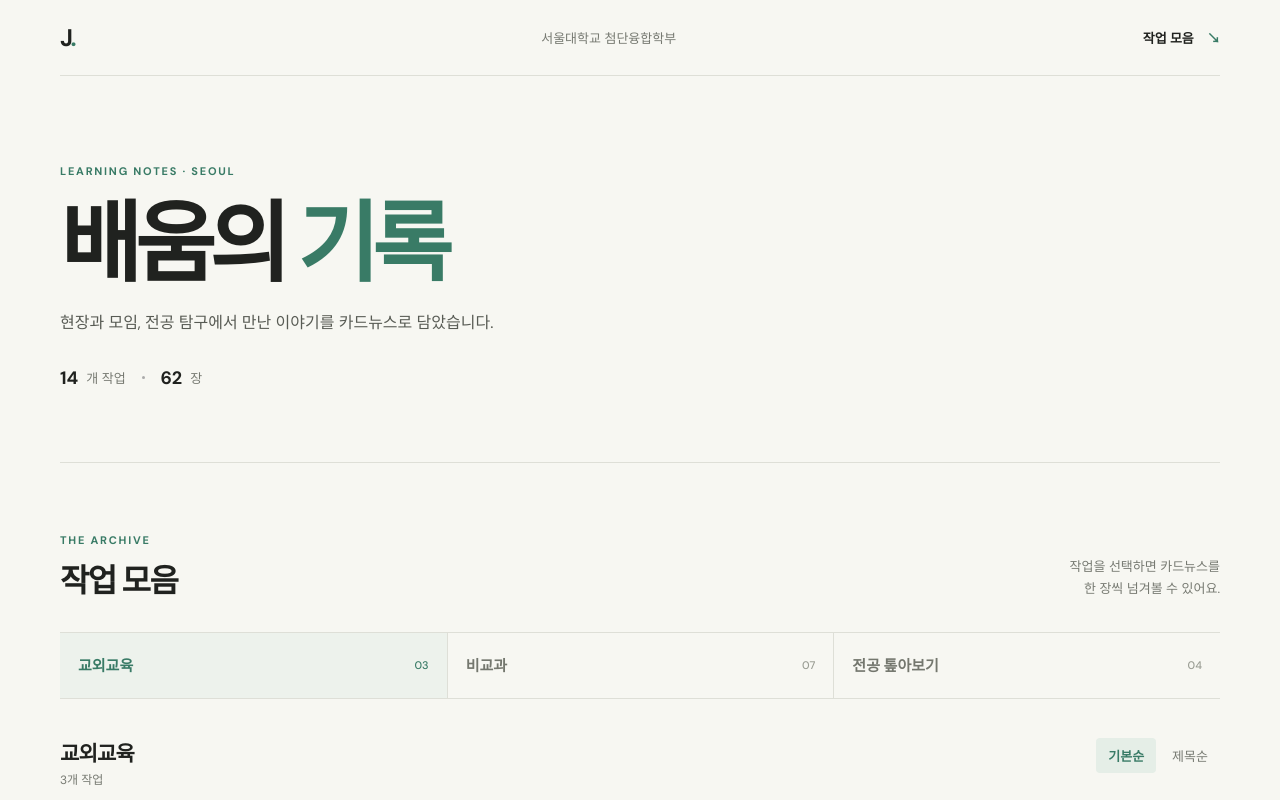
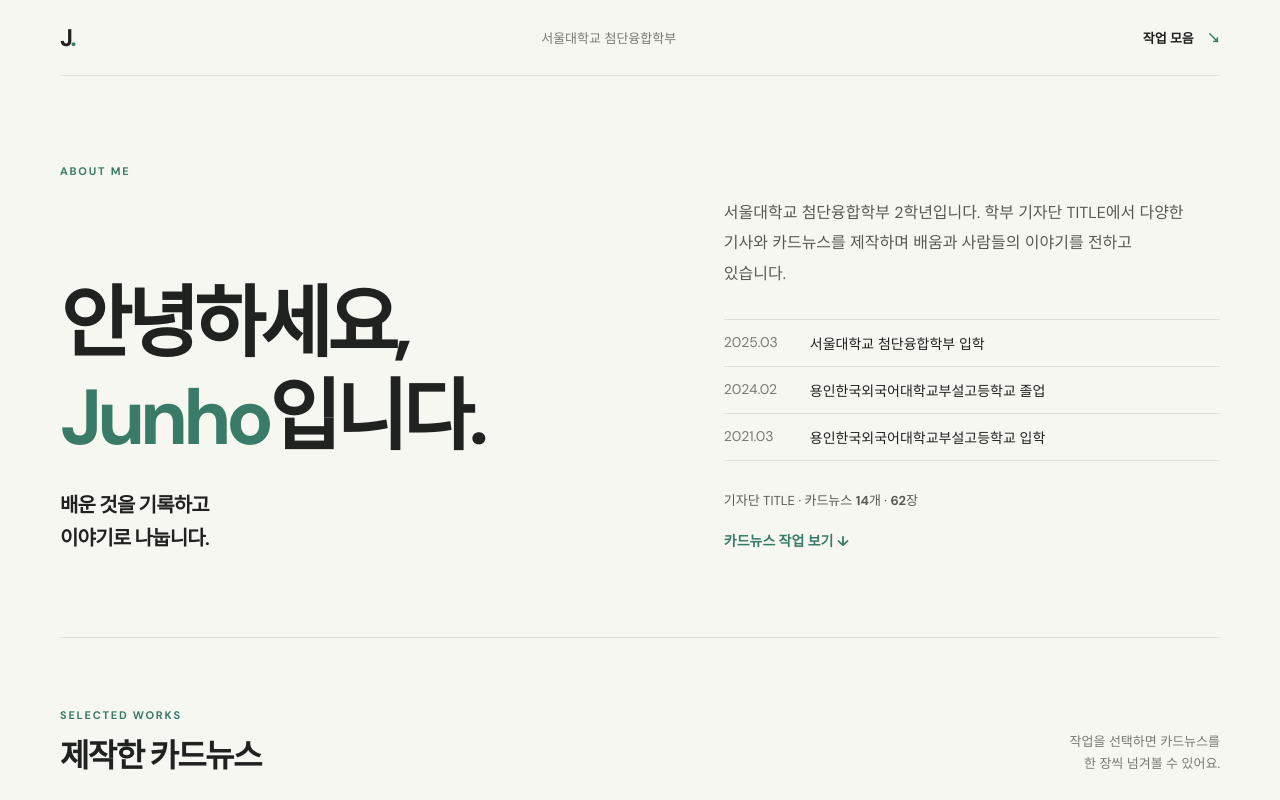
Before and after one commit to xyzjustin-0918/junho_portfolio, a plain HTML site: page index.html in a window 1280 px wide. Shown: the top 800 px of the page. Drawn offline with Linux system fonts and the light colour scheme; grey boxes are pictures that could not be loaded.

Commit message:
Introduce profile and education before portfolio

```diff
--- a/index.html
+++ b/index.html
@@ -4,24 +4,25 @@
   <meta charset="utf-8">
   <meta name="viewport" content="width=device-width, initial-scale=1">
   <meta name="theme-color" content="#f7f7f2">
-  <meta name="description" content="교외교육, 비교과, 전공 톺아보기에서 만난 배움의 기록">
-  <title>배움의 기록 — Junho</title>
+  <meta name="description" content="서울대학교 첨단융합학부 Junho의 소개와 카드뉴스 작업">
+  <title>Junho — 소개와 작업</title>
   <link rel="preconnect" href="https://fonts.googleapis.com">
   <link rel="preconnect" href="https://fonts.gstatic.com" crossorigin>
   <link href="https://fonts.googleapis.com/css2?family=DM+Sans:wght@400;500;600;700&family=Noto+Sans+KR:wght@400;500;600;700;800&display=swap" rel="stylesheet">
-  <link rel="stylesheet" href="style.css">
+  <link rel="stylesheet" href="style.css?v=20261125-5">
 </head>
 <body>
   <header class="topbar"><a class="wordmark" href="#top">J<span>.</span></a><span>서울대학교 첨단융합학부</span><a href="#archive">작업 모음 <span aria-hidden="true">↘</span></a></header>
   <main id="top">
     <section class="intro" aria-labelledby="intro-title">
-      <p class="eyebrow">LEARNING NOTES · SEOUL</p>
-      <h1 id="intro-title">배움의 <em>기록</em></h1>
-      <p>현장과 모임, 전공 탐구에서 만난 이야기를 카드뉴스로 담았습니다.</p>
-      <div class="total-count"><strong id="total-works">14</strong>개 작업 <span></span><strong id="total-pages">62</strong>장</div>
+      <p class="eyebrow">ABOUT ME</p>
+      <div class="profile-layout">
+        <div class="profile-main"><h1 id="intro-title">안녕하세요,<br><em>Junho</em>입니다.</h1><p class="profile-lead">배운 것을 기록하고<br>이야기로 나눕니다.</p></div>
+        <div class="profile-details"><p>서울대학교 첨단융합학부 2학년입니다. 학부 기자단 TITLE에서 다양한 기사와 카드뉴스를 제작하며 배움과 사람들의 이야기를 전하고 있습니다.</p><dl><div><dt>2025.03</dt><dd>서울대학교 첨단융합학부 입학</dd></div><div><dt>2024.02</dt><dd>용인한국외국어대학교부설고등학교 졸업</dd></div><div><dt>2021.03</dt><dd>용인한국외국어대학교부설고등학교 입학</dd></div></dl><p class="profile-work">기자단 TITLE · 카드뉴스 <strong id="total-works">14</strong>개 · <strong id="total-pages">62</strong>장</p><a class="profile-link" href="#archive">카드뉴스 작업 보기 ↓</a></div>
+      </div>
     </section>
     <section class="archive" id="archive" aria-labelledby="archive-title">
-      <div class="section-head"><div><p class="eyebrow">THE ARCHIVE</p><h2 id="archive-title">작업 모음</h2></div><p>작업을 선택하면 카드뉴스를<br>한 장씩 넘겨볼 수 있어요.</p></div>
+      <div class="section-head"><div><p class="eyebrow">SELECTED WORKS</p><h2 id="archive-title">제작한 카드뉴스</h2></div><p>작업을 선택하면 카드뉴스를<br>한 장씩 넘겨볼 수 있어요.</p></div>
       <nav class="category-list" id="categories" aria-label="작업 분류"></nav>
       <div class="active-category"><div><h3 id="category-title"></h3><span id="category-count"></span></div><div class="sort-controls" role="group" aria-label="작업 정렬"><button type="button" class="sort-button is-active" data-sort="original" aria-pressed="true">기본순</button><button type="button" class="sort-button" data-sort="title" aria-pressed="false">제목순</button></div></div>
       <div class="gallery-grid" id="gallery" aria-live="polite"></div>
--- a/style.css
+++ b/style.css
@@ -21,11 +21,21 @@ a { color: inherit; text-decoration: none; }
 .topbar > a:last-child { color: var(--ink); font-weight: 600; }
 .topbar > a:last-child span { margin-left: 10px; color: var(--accent); }
 main { width: min(1160px, calc(100% - 48px)); margin: 0 auto; }
-.intro { padding: 88px 0 72px; border-bottom: 1px solid var(--line); }
+.intro { padding: 88px 0 82px; border-bottom: 1px solid var(--line); }
+.profile-layout { display: grid; grid-template-columns: 1fr .85fr; gap: 80px; align-items: end; }
 .eyebrow { margin: 0 0 20px; color: var(--accent); font-size: 11px; font-weight: 700; letter-spacing: .16em; }
 h1, h2, h3, p { margin-top: 0; }
-.intro h1 { margin: 0 0 16px; font-size: clamp(52px, 8vw, 88px); font-weight: 700; letter-spacing: -.075em; line-height: 1.08; }
+.intro h1 { margin: 0 0 24px; font-size: clamp(48px, 6.5vw, 78px); font-weight: 700; letter-spacing: -.065em; line-height: 1.2; }
 .intro h1 em { color: var(--accent); font-style: normal; }
+.profile-lead { margin: 0; font-size: 20px; font-weight: 600; line-height: 1.65; letter-spacing: -.04em; }
+.profile-details { padding: 0 0 4px; }
+.profile-details > p { max-width: 470px; margin: 0 0 30px; color: #585b54; font-size: 16px; line-height: 1.9; word-break: keep-all; }
+.profile-details dl { margin: 0 0 28px; border-top: 1px solid var(--line); }
+.profile-details dl div { display: grid; grid-template-columns: 72px 1fr; gap: 14px; padding: 13px 0; border-bottom: 1px solid var(--line); font-size: 14px; }
+.profile-details dt { color: var(--muted); }
+.profile-details dd { margin: 0; }
+.profile-details .profile-work { margin: 0 0 16px; font-size: 13px; }
+.profile-link { color: var(--accent); font-size: 14px; font-weight: 700; }
 .intro > p:not(.eyebrow) { margin: 0; color: #585b54; font-size: 16px; line-height: 1.8; }
 .total-count { display: flex; align-items: center; gap: 8px; margin-top: 28px; color: var(--muted); font-size: 13px; }
 .total-count strong { color: var(--ink); font-size: 18px; }
@@ -86,6 +96,8 @@ footer a { color: var(--accent); font-size: 18px; }
   .topbar { height: 62px; }
   .topbar > span { font-size: 11px; }
   .intro { padding: 68px 0 56px; }
+  .profile-layout { grid-template-columns: 1fr; gap: 36px; }
+  .profile-lead { font-size: 18px; }
   .intro > p:not(.eyebrow) { font-size: 14px; }
   .archive { padding: 54px 0 72px; }
   .section-head h2 { font-size: 27px; }
```
